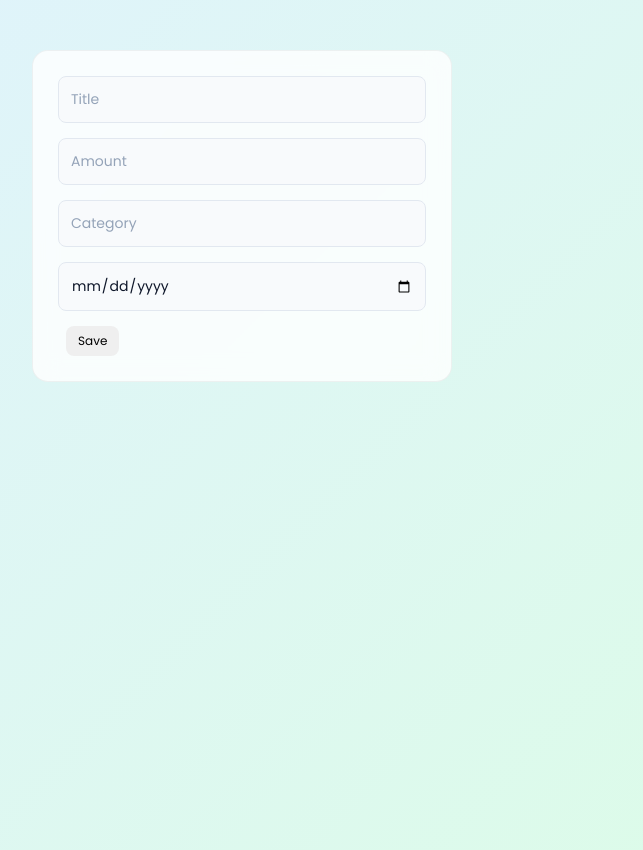
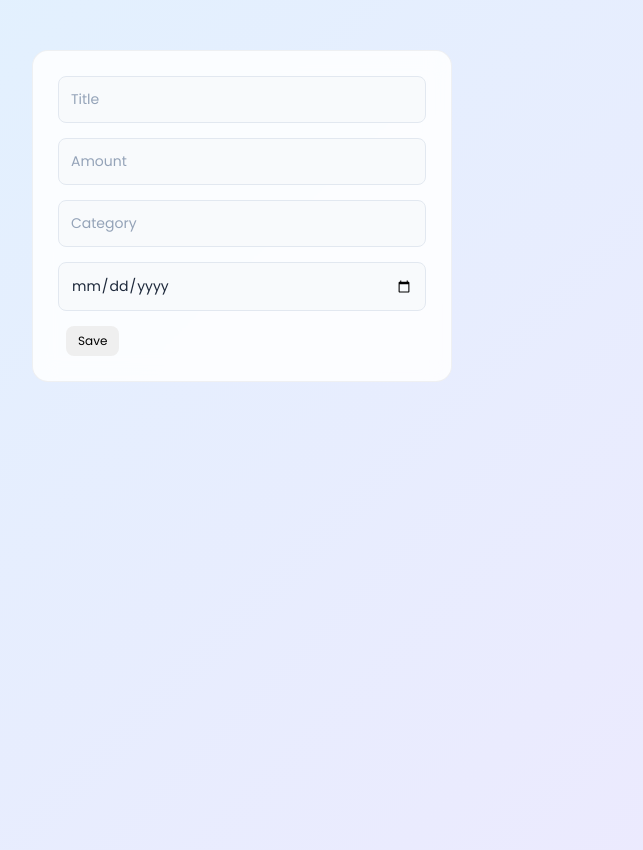
Before and after one commit to suhana118/Expense-Tracker-frontend, a React (Vite) app: page /add in a window 1280 px wide. Shown: the whole page, without its empty margins (398-1041 px from the left). Built offline with nearby package versions, Linux system fonts and the light colour scheme.

Commit message:
08/04/2026

```diff
--- a/src/App.css
+++ b/src/App.css
@@ -8,8 +8,8 @@
 
 /* Background */
 body {
-  background: linear-gradient(135deg, #e0f2fe, #dcfce7);
-  color: #0f172a;
+  background: linear-gradient(135deg, #e0f2fe, #ede9fe);
+  color: #1e293b;
   min-height: 100vh;
 }
 
@@ -31,14 +31,14 @@ body {
 h2 {
   font-size: 26px;
   font-weight: 600;
-  background: linear-gradient(90deg, #0ea5e9, #22c55e);
+  background: linear-gradient(90deg, #3b82f6, #8b5cf6);
   -webkit-background-clip: text;
   -webkit-text-fill-color: transparent;
 }
 
 /* Add Button */
 .add-btn {
-  background: linear-gradient(135deg, #38bdf8, #4ade80);
+  background: linear-gradient(135deg, #60a5fa, #a78bfa);
   color: white;
   padding: 8px 16px;
   border-radius: 20px;
@@ -49,12 +49,12 @@ h2 {
 
 .add-btn:hover {
   transform: scale(1.05);
-  box-shadow: 0 4px 15px rgba(34, 197, 94, 0.3);
+  box-shadow: 0 4px 15px rgba(139, 92, 246, 0.3);
 }
 
-/* Card (Light Glass Effect) */
+/* Card */
 .card {
-  background: rgba(255, 255, 255, 0.7);
+  background: rgba(255, 255, 255, 0.75);
   backdrop-filter: blur(10px);
   border-radius: 14px;
   padding: 18px;
@@ -68,7 +68,7 @@ h2 {
 
 .card:hover {
   transform: translateY(-4px);
-  box-shadow: 0 6px 20px rgba(0, 0, 0, 0.1);
+  box-shadow: 0 6px 20px rgba(99, 102, 241, 0.15);
 }
 
 /* Text */
@@ -78,7 +78,7 @@ h2 {
 }
 
 .amount {
-  color: #0ea5e9;
+  color: #6366f1;
   font-weight: bold;
   margin-top: 5px;
 }
@@ -102,7 +102,7 @@ button {
 
 /* Edit */
 .edit-btn {
-  background: linear-gradient(135deg, #4ade80, #22c55e);
+  background: linear-gradient(135deg, #60a5fa, #3b82f6);
   color: white;
 }
 
@@ -112,7 +112,7 @@ button {
 
 /* Delete */
 .delete-btn {
-  background: linear-gradient(135deg, #f87171, #ef4444);
+  background: linear-gradient(135deg, #a78bfa, #8b5cf6);
   color: white;
 }
 
@@ -120,13 +120,13 @@ button {
   transform: scale(1.1);
 }
 
-/* Form (Light Glass UI) */
+/* Form */
 form {
   max-width: 420px;
   margin: 50px auto;
   padding: 25px;
   border-radius: 16px;
-  background: rgba(255, 255, 255, 0.8);
+  background: rgba(255, 255, 255, 0.85);
   backdrop-filter: blur(12px);
   border: 1px solid rgba(0, 0, 0, 0.05);
 }
@@ -139,7 +139,7 @@ input, select {
   border-radius: 8px;
   border: 1px solid #e2e8f0;
   background: #f8fafc;
-  color: #0f172a;
+  color: #1e293b;
   font-size: 14px;
 }
 
@@ -149,12 +149,12 @@ input::placeholder {
 
 input:focus {
   outline: none;
-  border: 1px solid #38bdf8;
+  border: 1px solid #6366f1;
 }
 
 /* Submit */
 .submit-btn {
-  background: linear-gradient(135deg, #38bdf8, #22c55e);
+  background: linear-gradient(135deg, #60a5fa, #8b5cf6);
   color: white;
   width: 100%;
   padding: 12px;
@@ -164,7 +164,7 @@ input:focus {
 
 .submit-btn:hover {
   transform: scale(1.03);
-  box-shadow: 0 6px 20px rgba(56, 189, 248, 0.3);
+  box-shadow: 0 6px 20px rgba(139, 92, 246, 0.3);
 }
 
 /* Empty */
```
